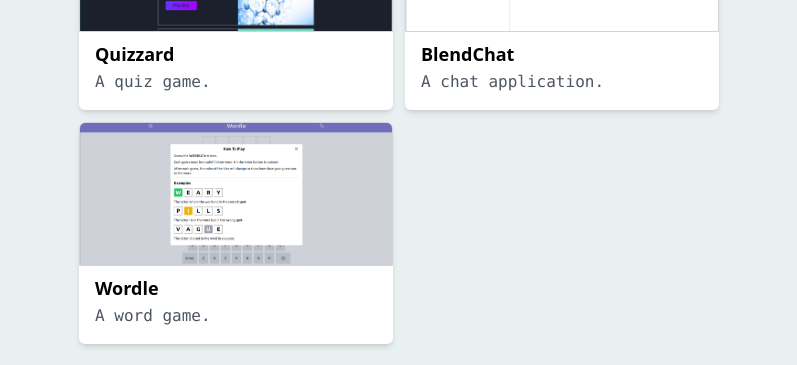
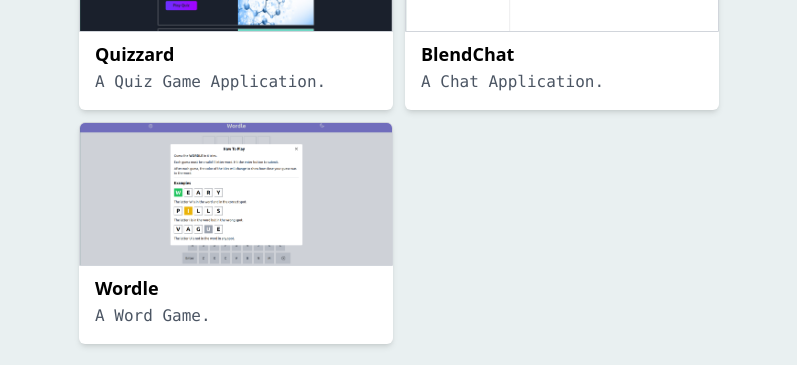
Before and after one commit to SauravKumar-max/portfolio, a Next.js app: page /projects in a window 1280 px wide. Shown: the part 478-843 px from the top of the page, without its empty margins (241-1038 px from the left). Built offline with nearby package versions, Linux system fonts and the light colour scheme; no server answers.

Commit message:
small changes

```diff
--- a/src/components/Profile/About.tsx
+++ b/src/components/Profile/About.tsx
@@ -10,8 +10,8 @@
       <div className="flex justify-between mt-6">
         <div>
           <h1 className="text-4xl sm:text-5xl font-bold">Saurav Kumar</h1>
-          <h2 className="text-sm sm:text-base font-mono">
-            Frontend Developer / Full-Stack Developer
+          <h2 className="text-xs sm:text-base font-mono">
+            Frontend Developer / Full Stack Developer
           </h2>
         </div>
         <div className="relative w-16 h-16 sm:w-[5.5rem] sm:h-[5.5rem]">
--- a/src/constants/projectList.ts
+++ b/src/constants/projectList.ts
@@ -81,7 +81,7 @@
         id: "quizzard",
         type: "game",
         name: "Quizzard",
-        description: "A quiz game.",
+        description: "A Quiz Game Application.",
         longDescription: "Quizzard is a fun quiz game app that offers a variety of engaging quizzes for players to enjoy and to compete for the top spot.",
         image: "/assets/quizzard/home.png",
         hostedLink: "https://quizzard-v1.netlify.app",
@@ -110,7 +110,7 @@
         id: "blendchat",
         type: "app",
         name: "BlendChat",
-        description: "A chat application.",
+        description: "A Chat Application.",
         longDescription: "BlendChat is a chat app that lets users connect and have real-time conversations with others, creating smooth communication and meaningful connections.",
         image: "/assets/blendchat/home.png",
         hostedLink: "https://blendchat.netlify.app",
@@ -143,7 +143,7 @@
         id: "wordle",
         type: "game",
         name: "Wordle",
-        description: "A word game.",
+        description: "A Word Game.",
         longDescription: "Wordle is a popular word game that challenges and exercises your brain as you try to guess the correct word.",
         image: "/assets/wordle/home.png",
         hostedLink: "https://moonshot-wordle.netlify.app/",
```
